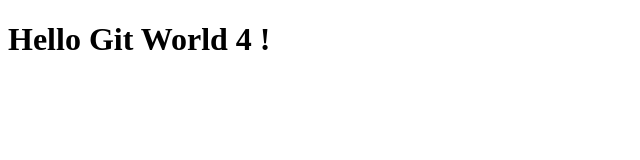
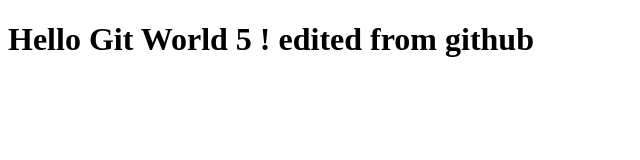
Before and after one commit to fbonicel/myProject, a plain HTML site: page index.html in a window 1280 px wide. Shown: the whole page, without its empty margins (0-640 px from the left). Drawn offline with Linux system fonts and the light colour scheme.

Commit message:
updated from github

```diff
--- a/index.html
+++ b/index.html
@@ -6,6 +6,6 @@
         <title>New Web Project</title>
     </head>
     <body>
-        <h1>Hello Git World 4 !</h1>
+        <h1>Hello Git World 5 ! edited from github</h1>
     </body>
 </html>
```
